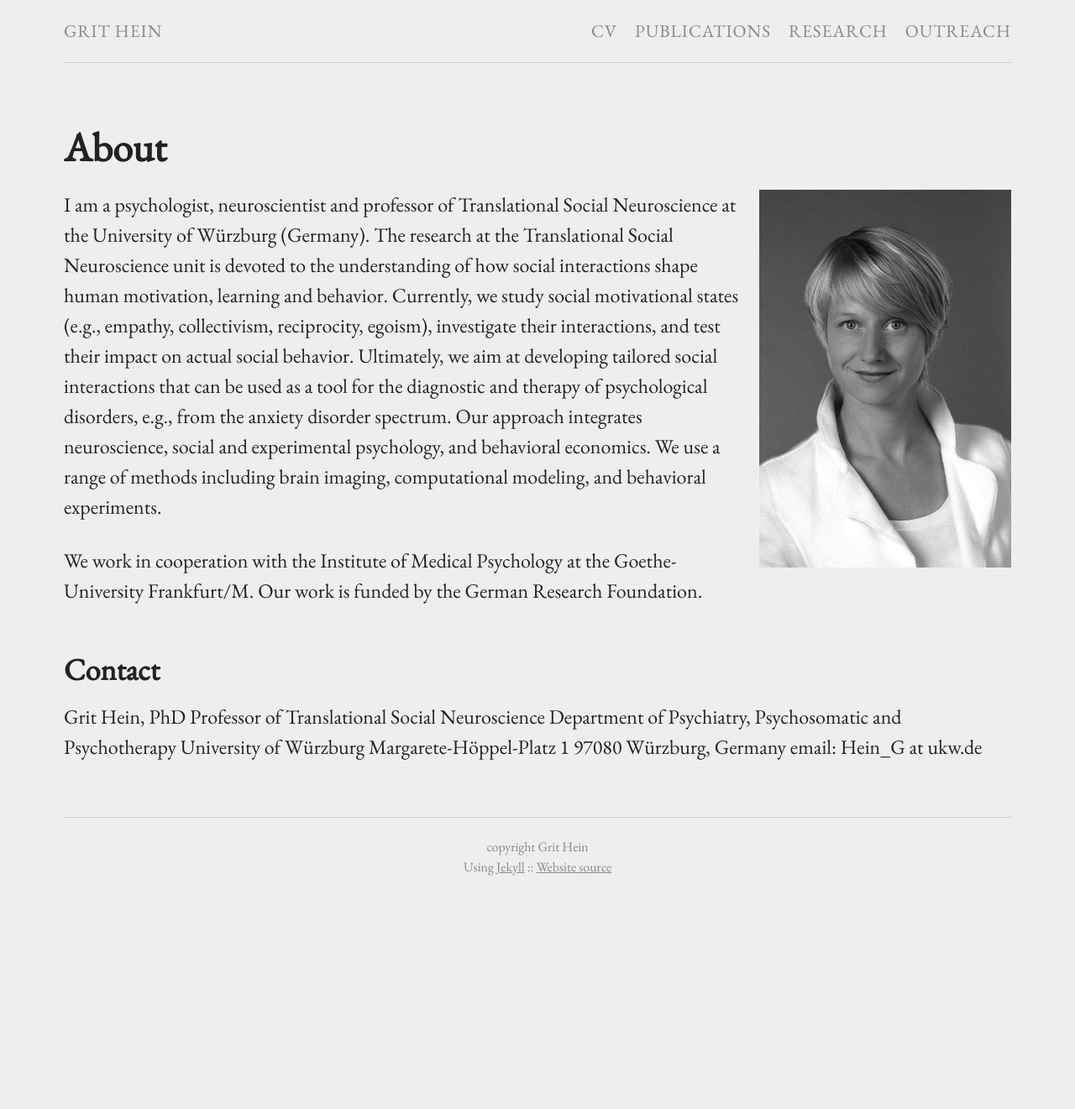
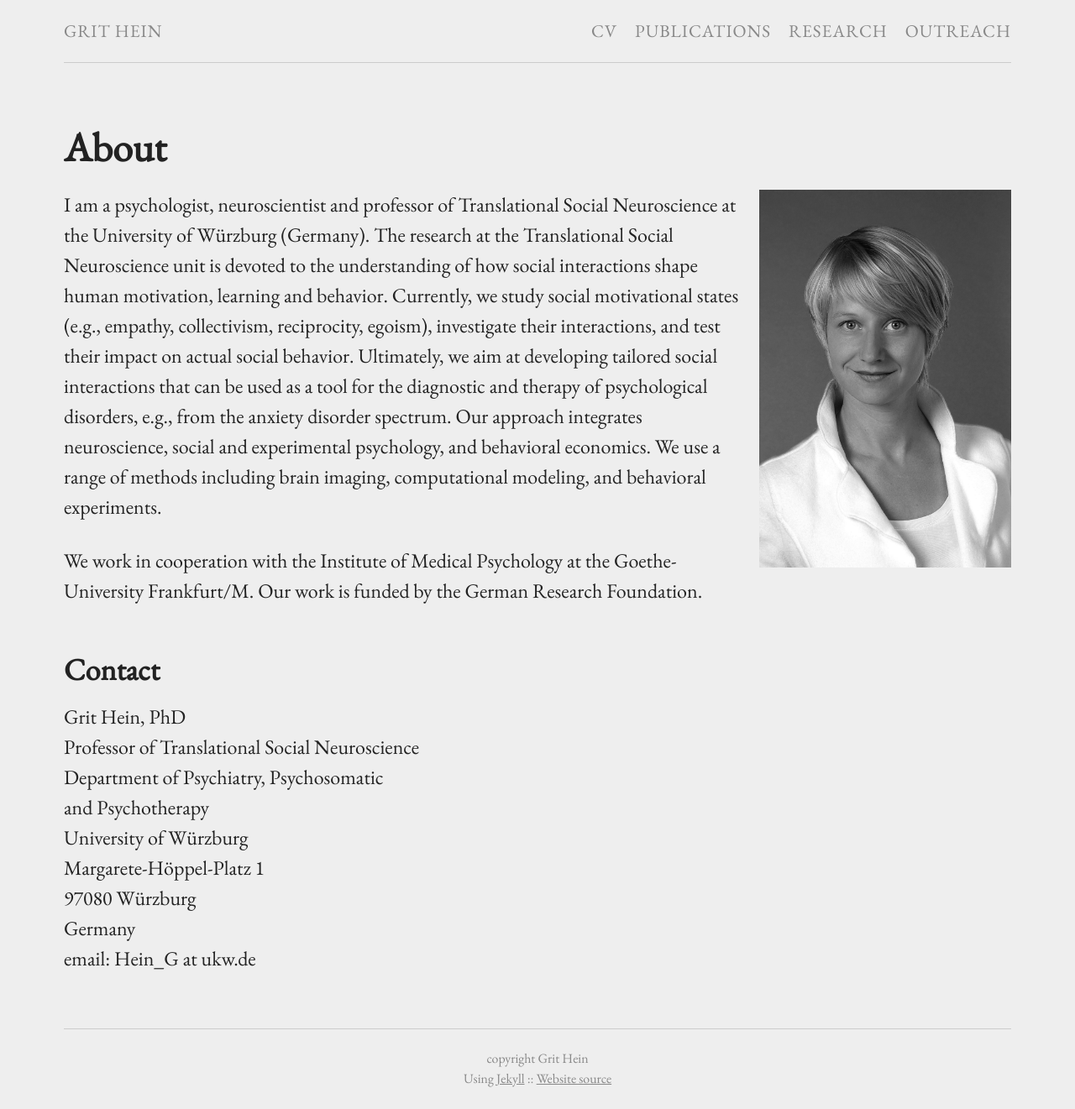
Before and after one commit to grithein/grithein, a Jekyll site: the page built from index.md, in a window 1280 px wide. Shown: the whole page at 84% size. Built offline with Jekyll 4.4.1, drawn with Linux system fonts in a browser that asks for light colours; before the commit the page ends 1069 px from its top, so only the background shows below that.

```diff
--- a/index.md
+++ b/index.md
@@ -10,11 +10,12 @@ I am a psychologist, neuroscientist and professor of Translational Social Neuros
 We work in cooperation with the Institute of Medical Psychology at the Goethe-University Frankfurt/M. Our work is funded by the German Research Foundation.
 
 ## Contact
-
-Grit Hein, PhD
+Grit Hein, PhD <br />
 Professor of Translational Social Neuroscience
-Department of Psychiatry, Psychosomatic and Psychotherapy
-University of Würzburg
-Margarete-Höppel-Platz 1
-97080 Würzburg, Germany
+Department of Psychiatry, Psychosomatic <br />
+and Psychotherapy <br />
+University of Würzburg <br />
+Margarete-Höppel-Platz 1<br />
+97080 Würzburg<br />
+Germany<br />
 email: Hein_G at ukw.de
```
